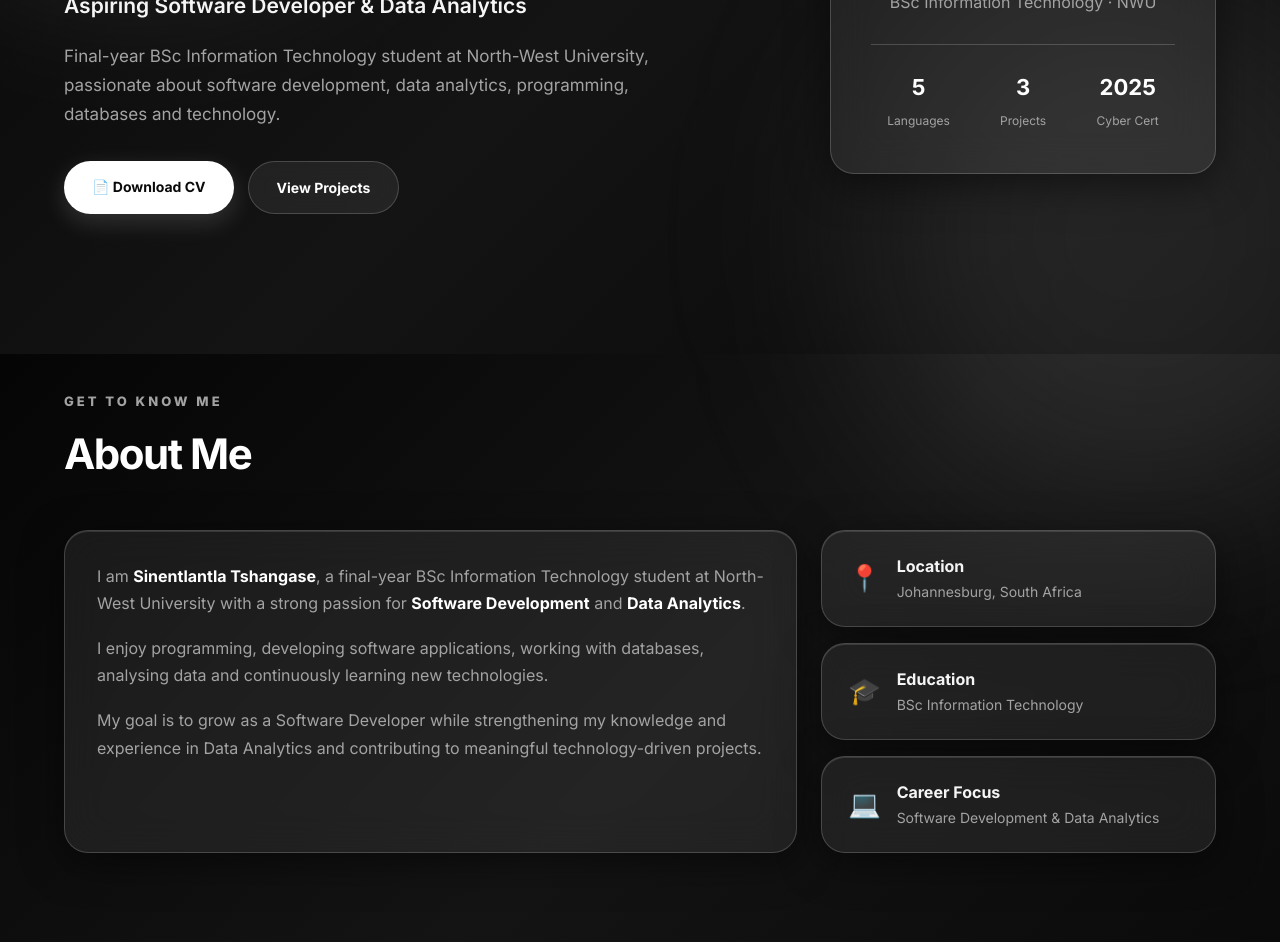
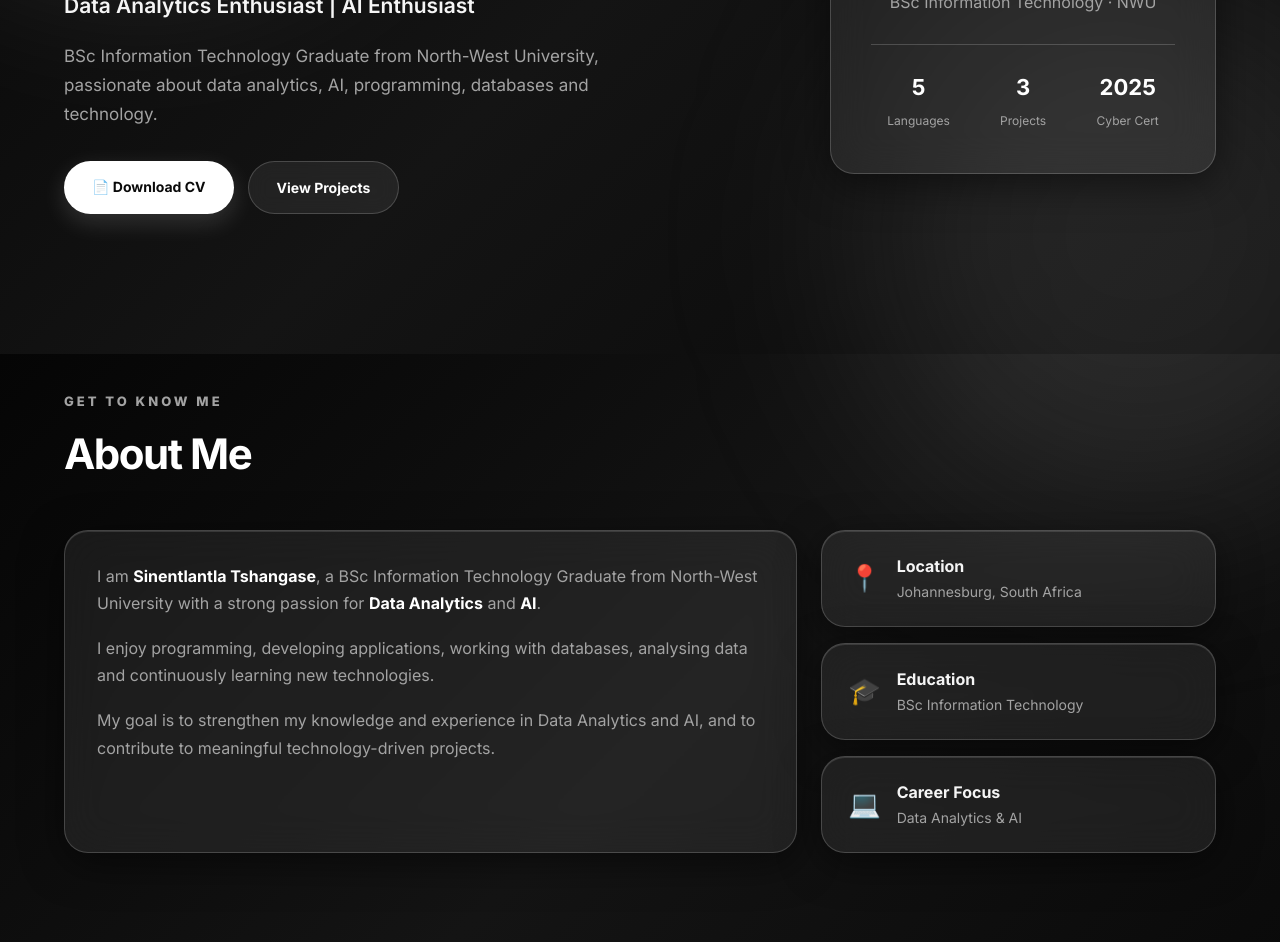
Before and after one commit to Second021/Snentlantla-portfolio, a plain HTML site: page index.html in a window 1280 px wide. Shown: the part 446-1388 px from the top of the page. Drawn offline with Linux system fonts and the light colour scheme.

Commit message:
Update index.html

```diff
--- a/index.html
+++ b/index.html
@@ -32,8 +32,8 @@
   <div class="hero-text">
     <span class="pill">👋 Hello, I'm</span>
     <h1>Sinentlantla <span>Tshangase</span></h1>
-    <h2>Aspiring Software Developer &amp; Data Analytics</h2>
-    <p>Final-year BSc Information Technology student at North-West University, passionate about software development, data analytics, programming, databases and technology.</p>
+    <h2>Data Analytics Enthusiast | AI Enthusiast</h2>
+    <p>BSc Information Technology Graduate from North-West University, passionate about data analytics, AI, programming, databases and technology.</p>
     <div class="hero-buttons">
       <a href="./TSHANGASE_CV_1804.pdf" download="TSHANGASE_CV_1804.pdf" class="btn btn-primary">📄 Download CV</a>
       <a href="#projects" class="btn btn-glass">View Projects</a>
@@ -55,14 +55,14 @@
   <div class="heading"><p>Get to know me</p><h2>About Me</h2></div>
   <div class="about-grid">
     <div class="glass card about-text">
-      <p>I am <strong>Sinentlantla Tshangase</strong>, a final-year BSc Information Technology student at North-West University with a strong passion for <strong>Software Development</strong> and <strong>Data Analytics</strong>.</p>
-      <p>I enjoy programming, developing software applications, working with databases, analysing data and continuously learning new technologies.</p>
-      <p>My goal is to grow as a Software Developer while strengthening my knowledge and experience in Data Analytics and contributing to meaningful technology-driven projects.</p>
+      <p>I am <strong>Sinentlantla Tshangase</strong>, a BSc Information Technology Graduate from North-West University with a strong passion for <strong>Data Analytics</strong> and <strong>AI</strong>.</p>
+      <p>I enjoy programming, developing applications, working with databases, analysing data and continuously learning new technologies.</p>
+      <p>My goal is to strengthen my knowledge and experience in Data Analytics and AI, and to contribute to meaningful technology-driven projects.</p>
     </div>
     <div class="info-list">
       <div class="glass info-item"><span>📍</span><div><strong>Location</strong><p>Johannesburg, South Africa</p></div></div>
       <div class="glass info-item"><span>🎓</span><div><strong>Education</strong><p>BSc Information Technology</p></div></div>
-      <div class="glass info-item"><span>💻</span><div><strong>Career Focus</strong><p>Software Development &amp; Data Analytics</p></div></div>
+      <div class="glass info-item"><span>💻</span><div><strong>Career Focus</strong><p>Data Analytics &amp; AI</p></div></div>
     </div>
   </div>
 </section>
@@ -123,10 +123,10 @@
   <div class="heading"><p>My academic journey</p><h2>Education</h2></div>
   <div class="education-grid">
     <div class="glass card edu">
-      <span class="date">2023 — Present</span>
+      <span class="date">2023 — 2026</span>
       <h3>BSc Information Technology</h3>
       <h4>North-West University</h4>
-      <p>Final-year student developing skills in programming, software development, databases, networking and information technology.</p>
+      <p>Graduate with skills in programming, databases, networking, data analytics, AI and information technology.</p>
     </div>
     <div class="glass card edu">
       <span class="date">2020 — 2021</span>
@@ -170,7 +170,7 @@
 <footer class="container">
   <div class="glass footer-box">
     <div class="logo">ST<span>.</span></div>
-    <p>Software Development × Data Analytics</p>
+    <p>Data Analytics × AI</p>
     <small>© 2026 Sinentlantla Tshangase. All Rights Reserved.</small>
   </div>
 </footer>
```
